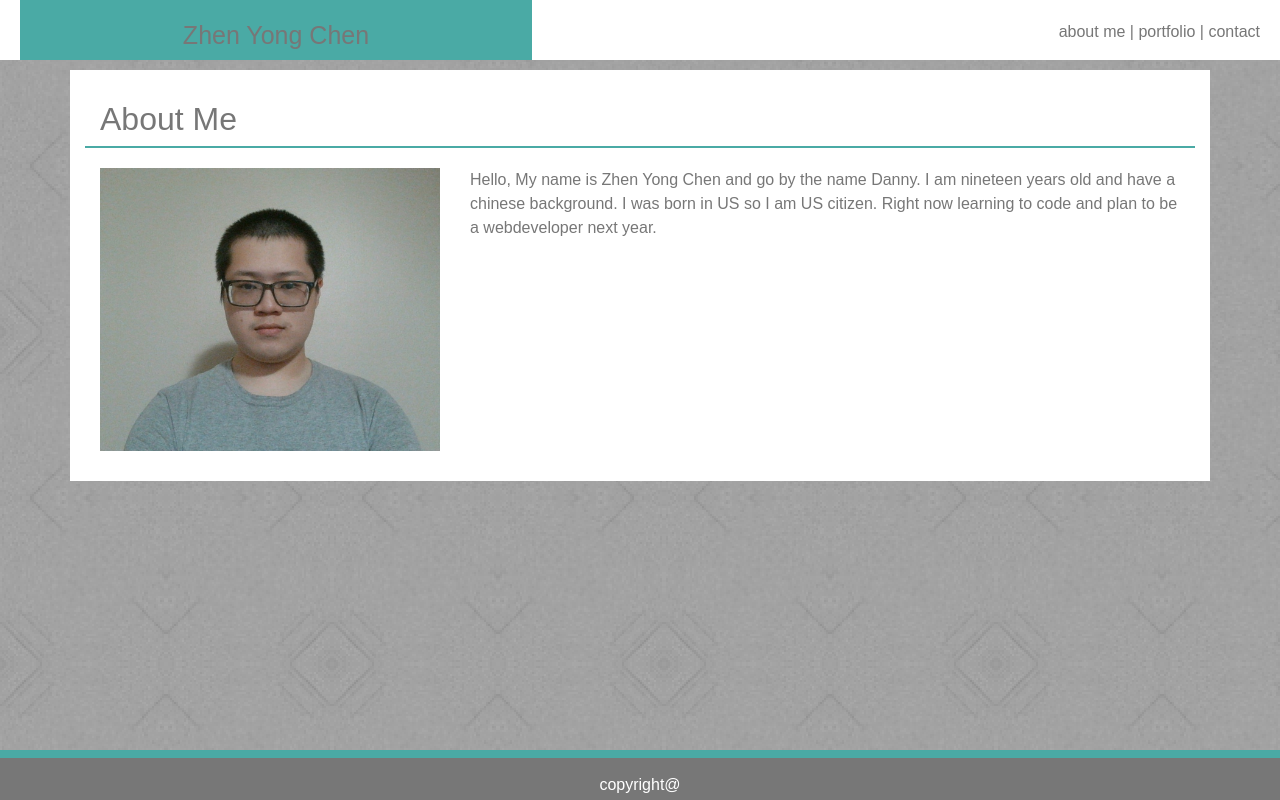
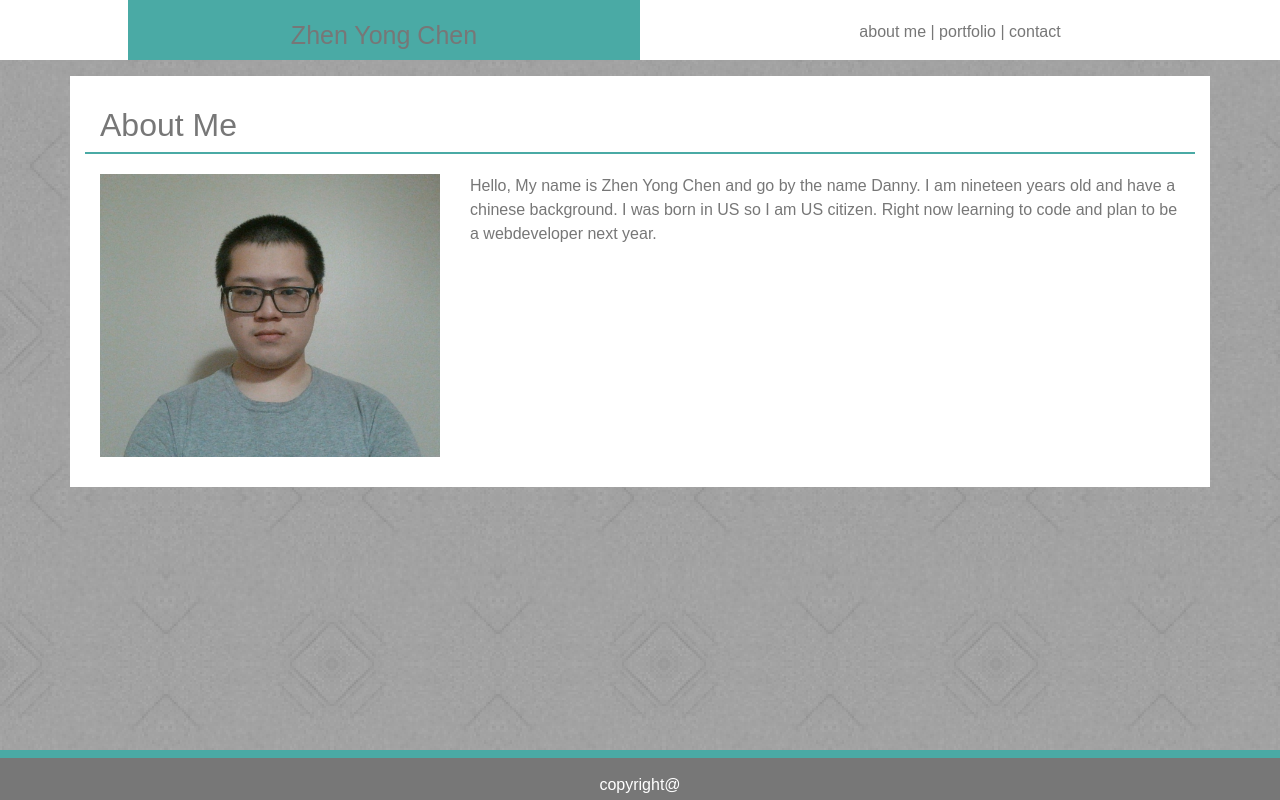
Before and after one commit to Chen3337/chen3337.github.io, a plain HTML site: page homework2/index.html in a window 1280 px wide. Drawn offline with nearby package versions, Linux system fonts and the light colour scheme.

Commit message:
index page name and link stuff problem fixed

```diff
--- a/homework2/assets/css/style.css
+++ b/homework2/assets/css/style.css
@@ -14,21 +14,21 @@ nav{
 }
 /* the links to other html page div */
 .links{
-    float: right;
+    float: left;
     text-align: center;
     height: 60px;
-
     padding: 20px;
-    position: relative; bottom: 60px;
+    width: 50%;
 }
 /* the name div */
 #nametag{
+    float: left;
     padding-top: 20px;
     text-align: center;
     height: 60px;
     width: 40%;
     background-color: #4aaaa5;
-    margin-left: 20px;
+    margin-left: 10%;
 }
 /* change the name font size */
 h1{
@@ -79,13 +79,11 @@ a{
     .links{
         width: 100%;
         height: 50px;
-        position: relative; bottom: 0px;
     }
     #nametag{
         width: 100%;
         height: 50px;
         margin: 0px;
-
     }
     nav{
         background-color: #ffffff;
```
